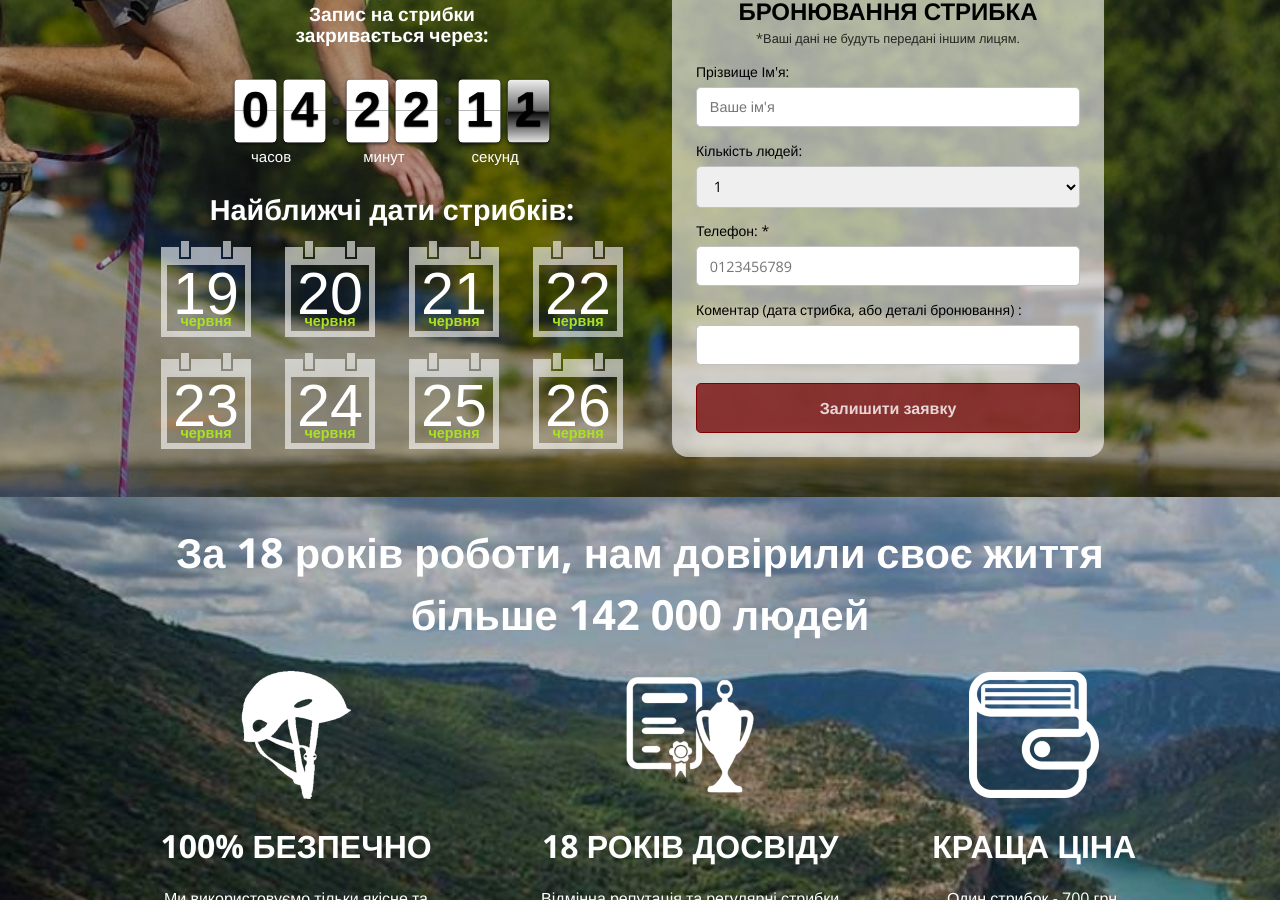
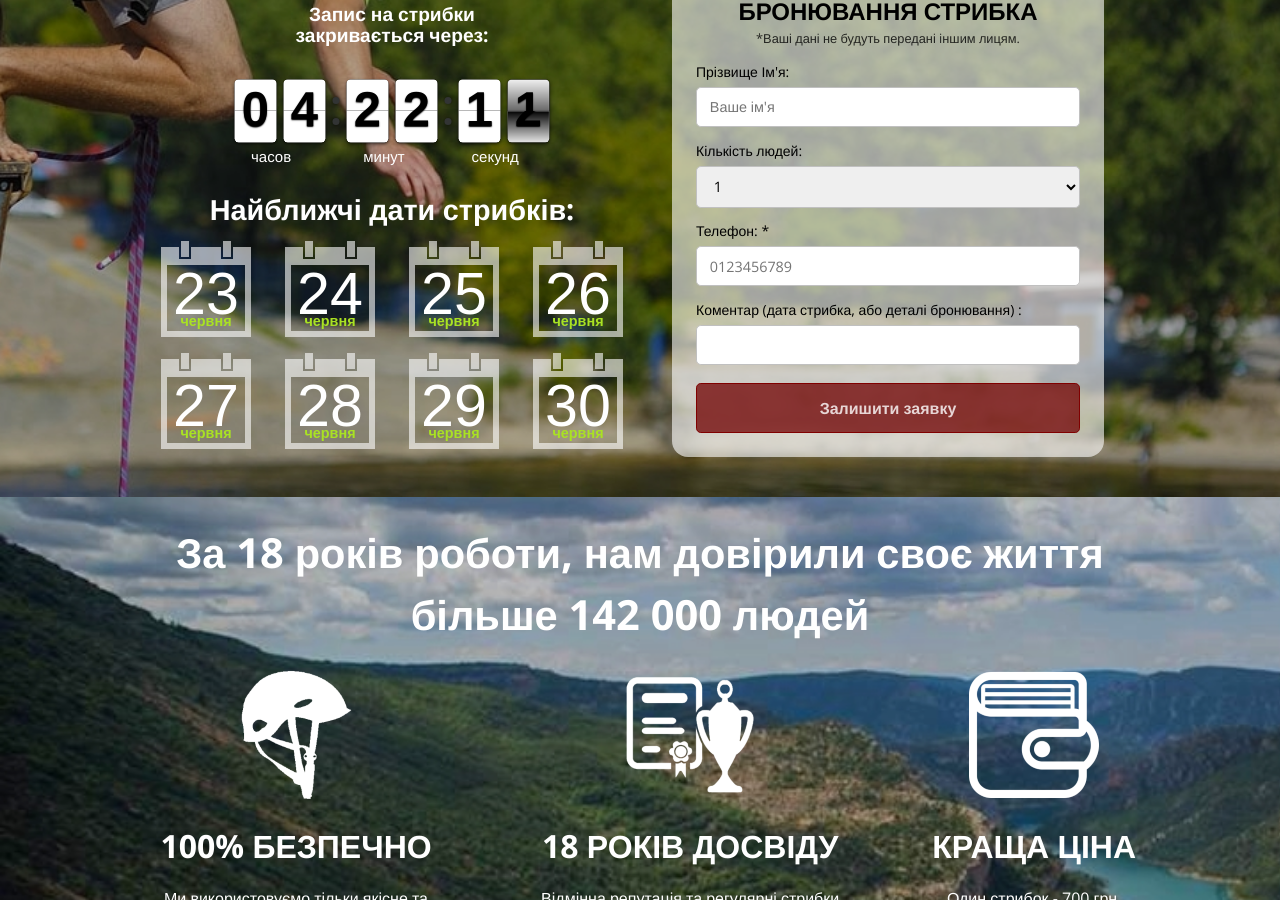
Before and after one commit to Andreyfilko/go-jump, a Jekyll site: the page built from index.md, in a window 1280 px wide and 900 px high, scrolled down 499 px. Built offline with Jekyll 4.4.1, drawn with Linux system fonts in a browser that asks for light colours; some web fonts are replaced; some of the changed text lies outside the part shown.

Commit message:
Update _config.yml

```diff
--- a/_config.yml
+++ b/_config.yml
@@ -35,11 +35,11 @@ google_analytics:
 theme: jekyll-theme-cayman
 
 dates:
-  - 2026-06-19
-  - 2026-06-20
-  - 2026-06-21
-  - 2026-06-22
   - 2026-06-23
   - 2026-06-24
   - 2026-06-25
   - 2026-06-26
+  - 2026-06-27
+  - 2026-06-28
+  - 2026-06-29
+  - 2026-06-30
```
